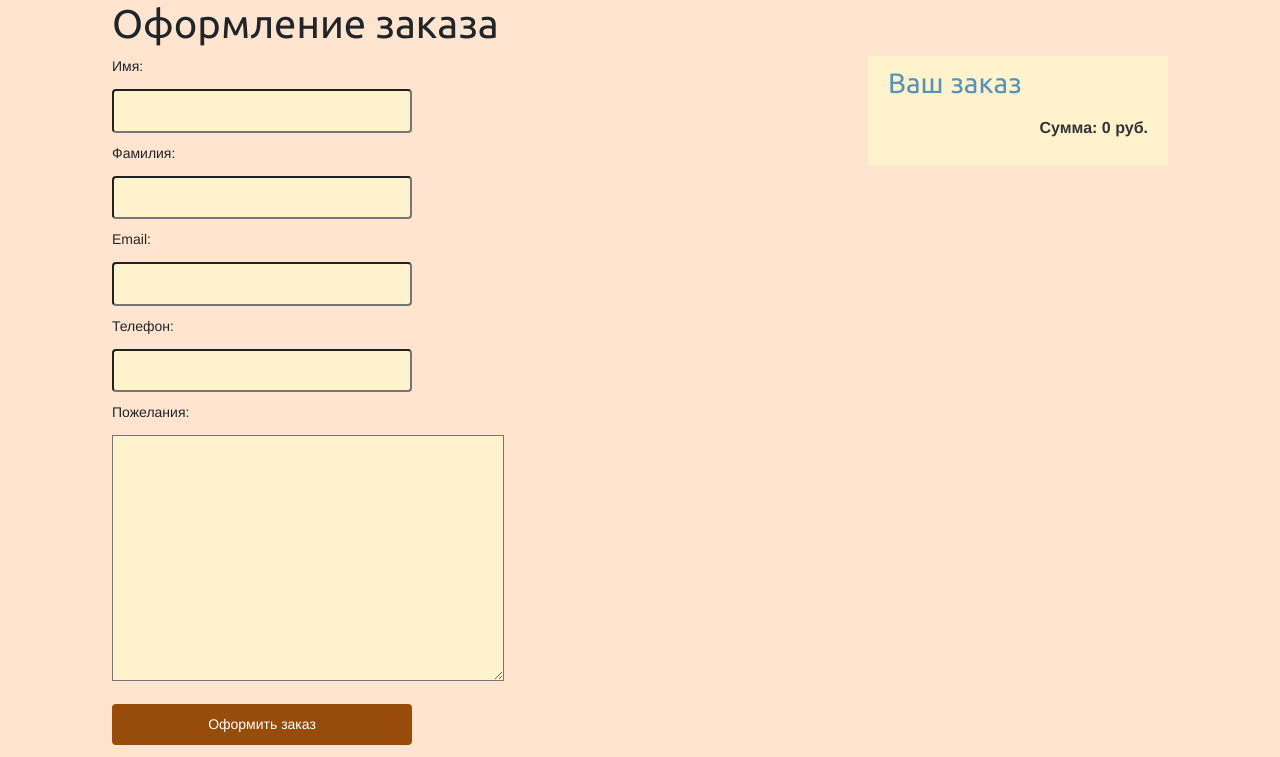
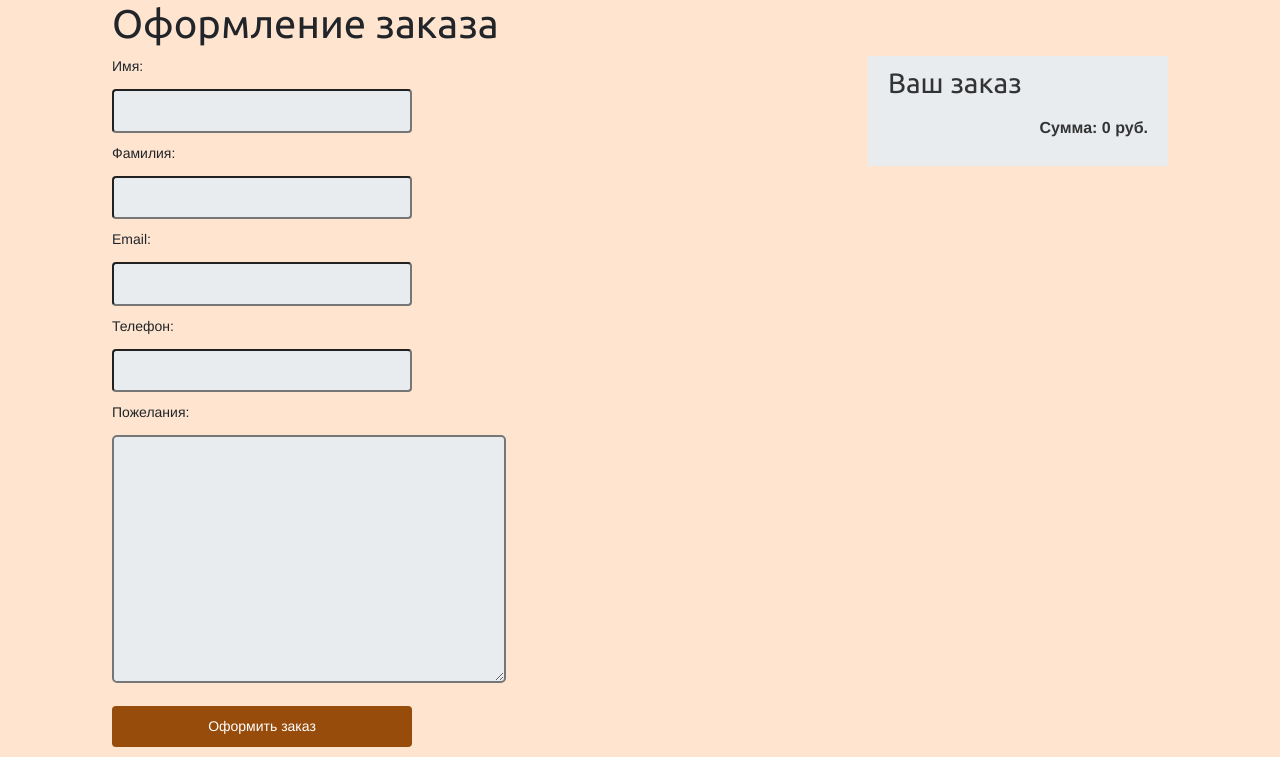
Before and after one commit to voinkovegor/Online-store-torty-ekb, a Django app: page /orders/create/ in a window 1280 px wide. Shown: the part 126-883 px from the top of the page. Run offline with Django 4.2, Linux system fonts and the light colour scheme; parts of the project's set-up code (start-up, migrations or seed data) failed here and were passed over.

Commit message:
Minor changes

```diff
--- a/docker-compose.yaml
+++ b/docker-compose.yaml
@@ -15,12 +15,14 @@ services:
   redis:
       image: redis:7.0.5-alpine
       hostname: redis
+      restart: always
 
   celery:
     build: .
     hostname: celery
     entrypoint: celery
     command: -A torty.celery.app worker
+    restart: always
     volumes:
       - ./:/app
     env_file:
@@ -35,6 +37,7 @@ services:
     hostname: flower
     entrypoint: celery
     command: -A torty.celery.app flower
+    restart: always
     volumes:
       - ./:/app
     env_file:
--- a/static/css/base.css
+++ b/static/css/base.css
@@ -23,12 +23,11 @@
 }
 
 textarea {
-  background: #fff3cd;
+  background: #e9ecef;
+  border-radius: 5px;
+  border-width: 2px;
 }
 
-#id_quantity {
-  background-color: #fff;
-}
 
 body {
     margin:0;
@@ -79,7 +78,7 @@ table {
 }
 
 table th, table td {
-    text-align:left;
+    text-align:center;
     font-size:14px;
     padding:10px;
     margin:0;
@@ -132,7 +131,7 @@ form p input {
     margin-bottom:10px;
     padding:10px 12px;
     border:1;
-    background:#fff3cd;
+    background: #e9ecef;
     color:#000;
     border-radius:4px;
 }
@@ -265,14 +264,11 @@ ul.errorlist {
 .order-info {
     float:right;
     width:300px;
-    background:#fff3cd;
+    background: #e9ecef;
     padding:10px 20px;
     color:#333;
 }
 
-.order-info h3 {
-    color:#5993bb;
-}
 
 .order-info ul li {
     margin:0;
```
Also changed, not shown: static/favicon/android-chrome-192x192.png (added), static/favicon/android-chrome-512x512.png (added), static/favicon/apple-touch-icon.png (added), static/favicon/favicon-16x16.png (added), static/favicon/favicon-32x32.png (added), static/favicon/favicon.ico (added), static/favicon/site.webmanifest (added), static/img/new_logo.png (added), 1 other file.
